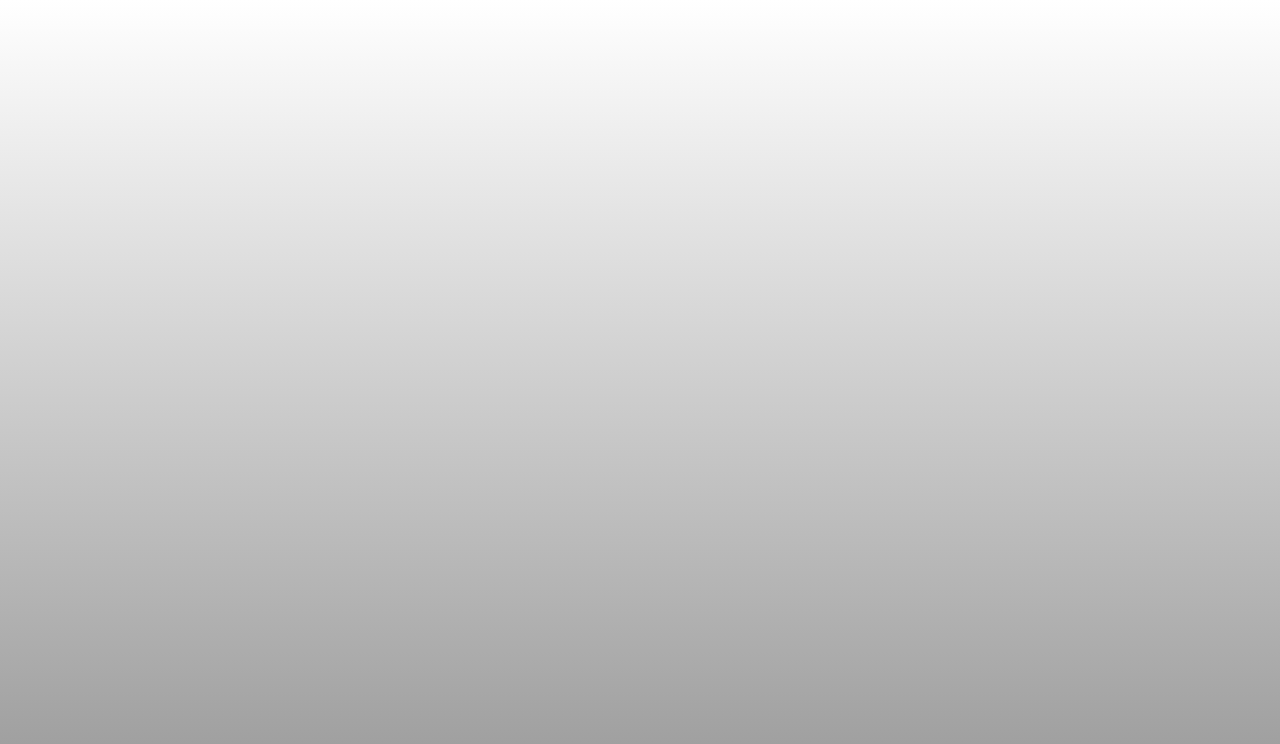
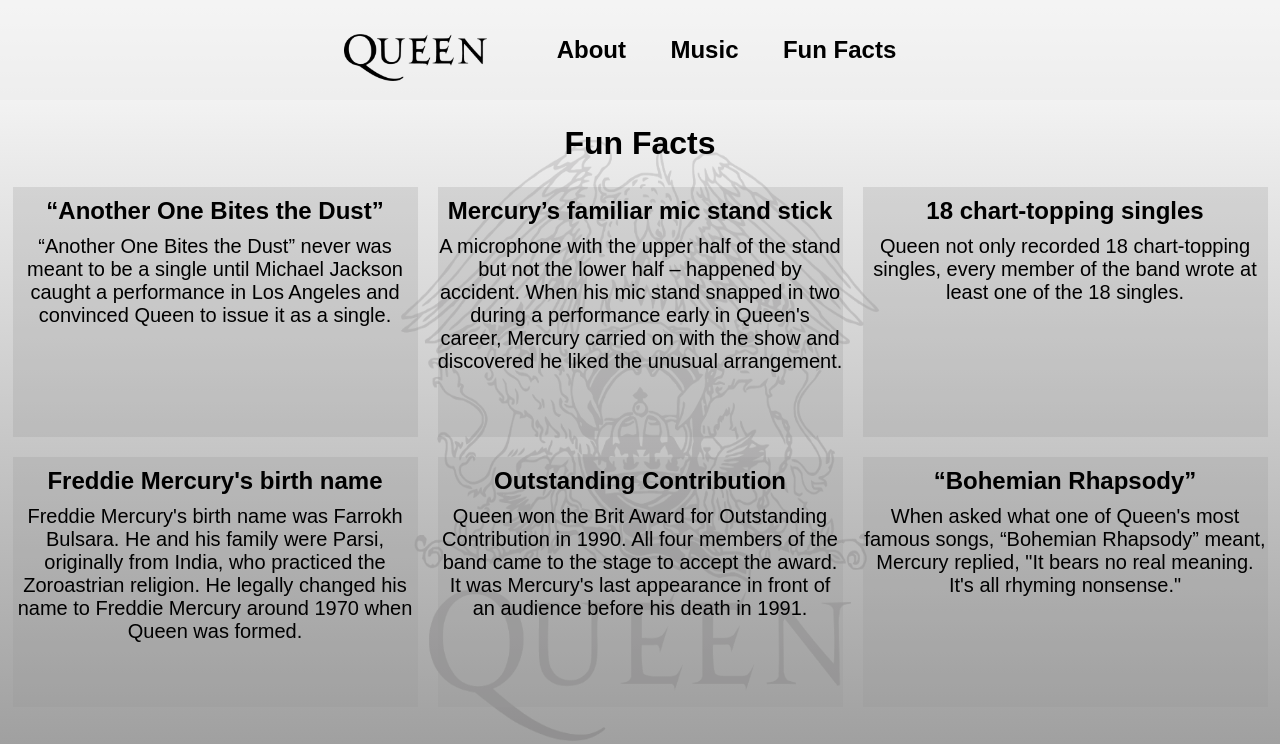
Before and after one commit to conjurs/queenband, a plain HTML site: page funFacts.html in a window 1280 px wide. Drawn offline with Linux system fonts and the light colour scheme.

Commit message:
funFacts page

```diff
--- a/funFacts.html
+++ b/funFacts.html
@@ -3,10 +3,69 @@
 <head>
     <meta charset="UTF-8">
     <meta name="viewport" content="width=device-width, initial-scale=1.0">
-    <title>Document</title>
+    <title>Fun Facts</title>
     <link rel="stylesheet" href="src/style.css">
 </head>
 <body>
-
+<img src="/assets/background.png" alt="background" class="backgroundLogo">
+<nav>
+    <a href="index.html" class="logo">
+        <img src="/assets/logo.png" alt="logo" class="logo">
+    </a>
+    <div class="navLinks">
+        <a href="about.html">About</a>
+        <a href="music.html">Music</a>
+        <a href="funFacts.html">Fun Facts</a>
+    </div>
+</nav>
+<header class="funFactsHeader">
+    <h1>Fun Facts</h1>
+</header>
+<main class="funFactsContainer">
+    <div class="funFactsItem">
+        <p class="funFactsItemTitle">“Another One Bites the Dust”</p>
+        <p class="funFactsItemContent">
+            “Another One Bites the Dust” never was meant to be a single until Michael Jackson
+            caught a performance in Los Angeles and convinced Queen to issue it as a single.
+        </p>
+    </div>
+    <div class="funFactsItem">
+        <p class="funFactsItemTitle">Mercury’s familiar mic stand stick</p>
+        <p class="funFactsItemContent">
+            A microphone with the upper half of the stand but not the lower half – happened by accident.
+            When his mic stand snapped in two during a performance early in Queen's career, Mercury carried
+            on with the show and discovered he liked the unusual arrangement.
+        </p>
+    </div>
+    <div class="funFactsItem">
+        <p class="funFactsItemTitle">18 chart-topping singles</p>
+        <p class="funFactsItemContent">
+            Queen not only recorded 18 chart-topping singles, every member of the band wrote at least one of the 18 singles.
+        </p>
+    </div>
+    <div class="funFactsItem">
+        <p class="funFactsItemTitle">Freddie Mercury's birth name</p>
+        <p class="funFactsItemContent">
+            Freddie Mercury's birth name was Farrokh Bulsara.
+            He and his family were Parsi, originally from India, who practiced the Zoroastrian religion.
+            He legally changed his name to Freddie Mercury around 1970 when Queen was formed.
+        </p>
+    </div>
+    <div class="funFactsItem">
+        <p class="funFactsItemTitle">Outstanding Contribution</p>
+        <p class="funFactsItemContent">
+            Queen won the Brit Award for Outstanding Contribution in 1990. All four members of the band
+            came to the stage to accept the award. It was Mercury's last appearance in front of an audience
+            before his death in 1991.
+        </p>
+    </div>
+    <div class="funFactsItem">
+        <p class="funFactsItemTitle">“Bohemian Rhapsody”</p>
+        <p class="funFactsItemContent">
+            When asked what one of Queen's most famous songs, “Bohemian Rhapsody” meant, Mercury replied,
+            "It bears no real meaning. It's all rhyming nonsense."
+        </p>
+    </div>
+</main>
 </body>
 </html>
--- a/src/style.css
+++ b/src/style.css
@@ -55,3 +55,37 @@ nav a {
     display: block;
     padding-right: 20px;
 }
+
+.funFactsHeader {
+    text-align: center;
+    place-self: center;
+    margin-top: 25px;
+}
+
+.funFactsContainer {
+    display: grid;
+    justify-content: center;
+    grid-template-columns: 405px 405px 405px;
+    grid-template-rows: 250px 250px;
+    column-gap: 20px;
+    row-gap: 20px;
+    margin: 25px 75px 75px 75px;
+}
+
+.funFactsItem {
+    background-color: rgba(153, 153, 153, 0.25);
+    padding-top: 10px;
+    padding-bottom: 10px;
+}
+ .funFactsItemTitle {
+    text-align: center;
+    align-content: center;
+    font-weight: bold;
+    font-size: 24px;
+    padding-bottom: 10px;
+ }
+
+ .funFactsItemContent {
+    text-align: center;
+    font-size: 20px;
+ }
```
